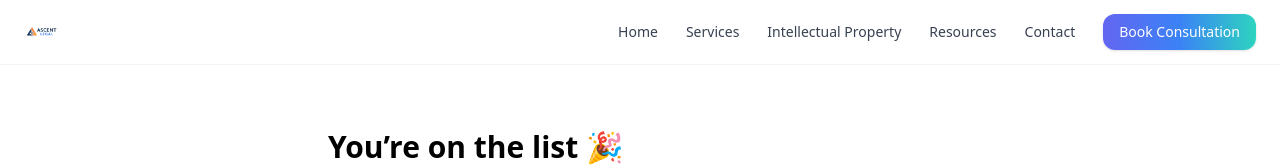
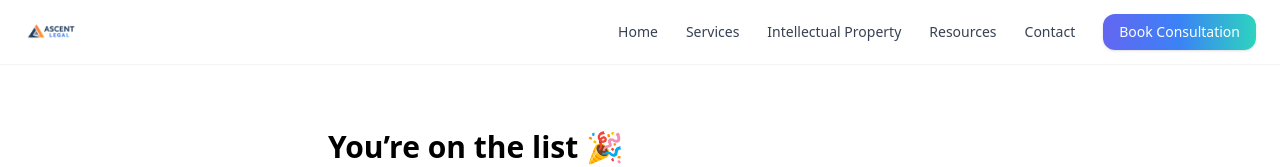
Before and after one commit to ajdreams17/Ascentlegal, a Next.js app: page /Thanks in a window 1280 px wide. Shown: the top 167 px of the page. Built offline with nearby package versions, Linux system fonts and the light colour scheme; no server answers.

Commit message:
Update Header.jsx

```diff
--- a/components/Header.jsx
+++ b/components/Header.jsx
@@ -43,15 +43,15 @@ export default function Header() {
       <div className="mx-auto max-w-7xl px-4 sm:px-6 h-16 flex items-center justify-between">
         {/* Logo */}
         <Link href="/" className="flex items-center gap-2">
-          <Image
-            src="/ascent-logo.png"        // put this file in /public
-            alt="Ascent Legal"
-            width={160}
-            height={40}
-            priority
-            className="h-8 w-auto sm:h-9"
-          />
-        </Link>
+  <Image
+    src="/ascent-logo.png"
+    alt="Ascent Legal Logo"
+    width={200}        // bump up width
+    height={60}        // bump up height
+    priority
+    className="h-12 w-auto sm:h-14" // responsive sizing
+  />
+</Link>
 
         {/* Desktop nav */}
         <nav className="hidden md:flex items-center gap-1 text-sm">
```
